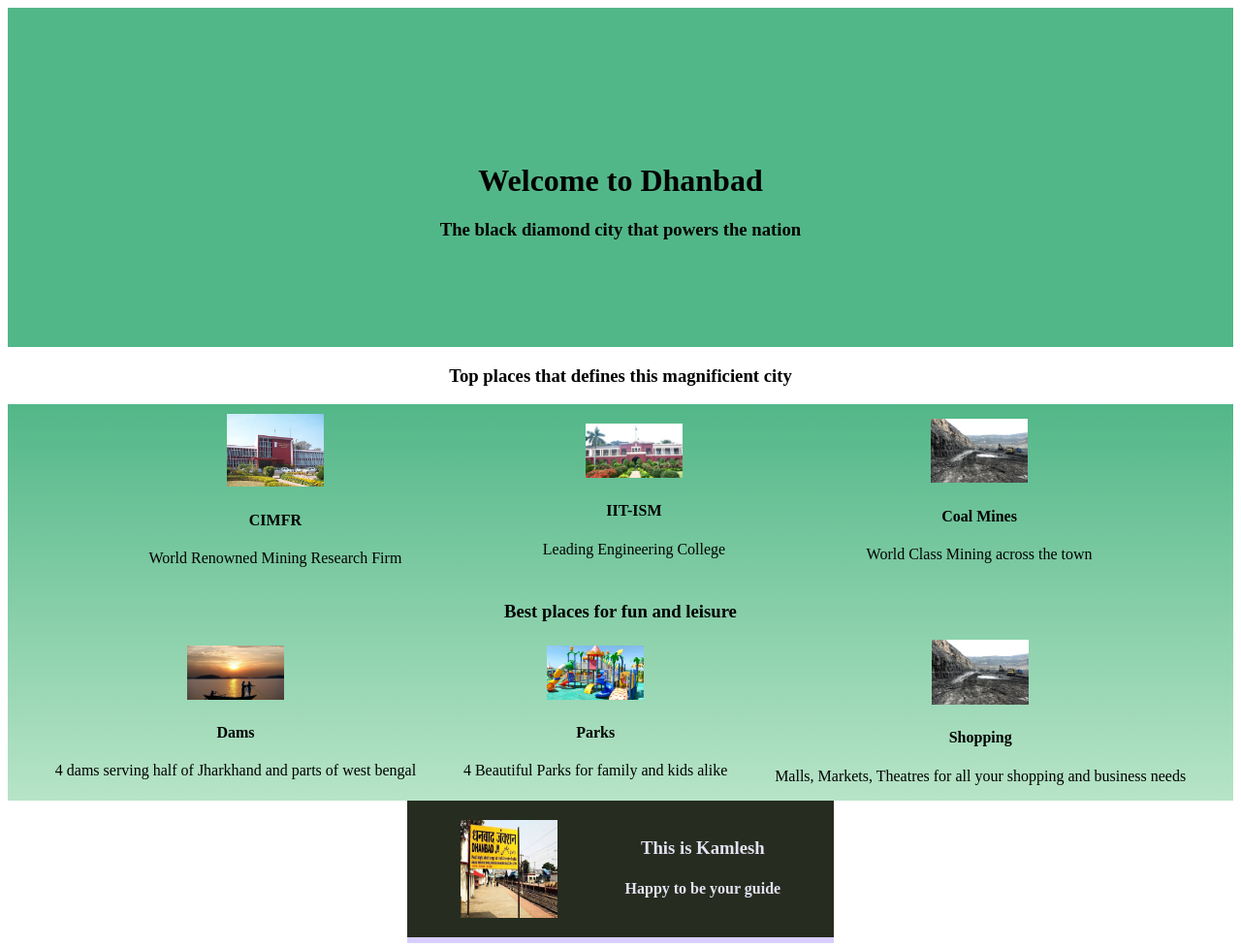
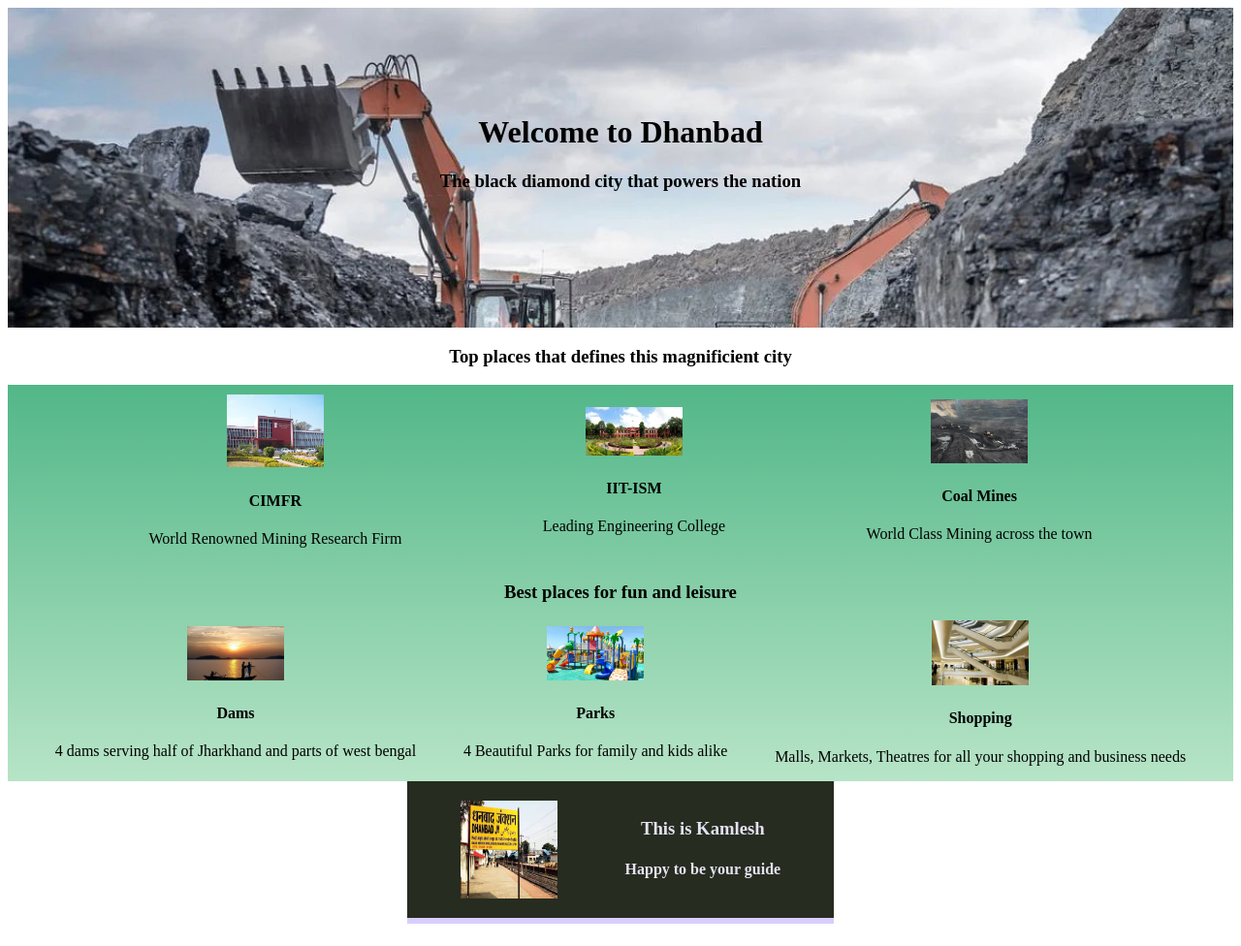
Before and after one commit to kamlesh-21/Hometowm-homepage, a plain HTML site: page index.html in a window 1280 px wide. Shown: the whole page at 97% size. Drawn offline with Linux system fonts and the light colour scheme.

Commit message:
updated header

```diff
--- a/index.html
+++ b/index.html
@@ -28,12 +28,12 @@
                     <p>World Renowned Mining Research Firm</p>
                 </div>
                 <div class="middle-img">
-                    <img src="images/ism dhanbad.jpg">
+                    <img src="images/ISM-Dhanbad.webp">
                     <h4>IIT-ISM</h4>
                     <p>Leading Engineering College</p>
                 </div>
                 <div class="middle-img">
-                    <img src="images/coal-tourism.jpg">
+                    <img src="images/coal-mine-2.jpg">
                     <h4>Coal Mines</h4>
                     <p>World Class Mining across the town</p>
                 </div>
@@ -56,7 +56,7 @@
                 <p>4 Beautiful Parks for family and kids alike</p>
             </div>
             <div class="middle-img">
-                <img src="images/coal-tourism.jpg">
+                <img src="images/MALL.jpg">
                 <h4>Shopping</h4>
                 <p>Malls, Markets, Theatres for all your shopping and business needs</p>
             </div>
--- a/style.css
+++ b/style.css
@@ -7,15 +7,14 @@ h2 {
     color: red;
 }
 .hero{
+    background-image: url("images/coal-coal.webp");
+    background-size: cover;
+    padding: 10px 0px 20px 0px;
     height: 300px;
-    background: #52b788;
-    /**background-image: url("images/welcome.jpg"); **/
-    background-size: cover;
-    padding: 10px 0px 40px 0px;
 }
 
 #title {
-    margin-top: 150px;
+    margin-top: 100px;
 }
 img {
     width: 100px;
```
Also changed, not shown: images/MALL.jpg (added), images/coal-4.webp (added), images/coal-coal.webp (added), images/coal-tourism.jpg (deleted).
